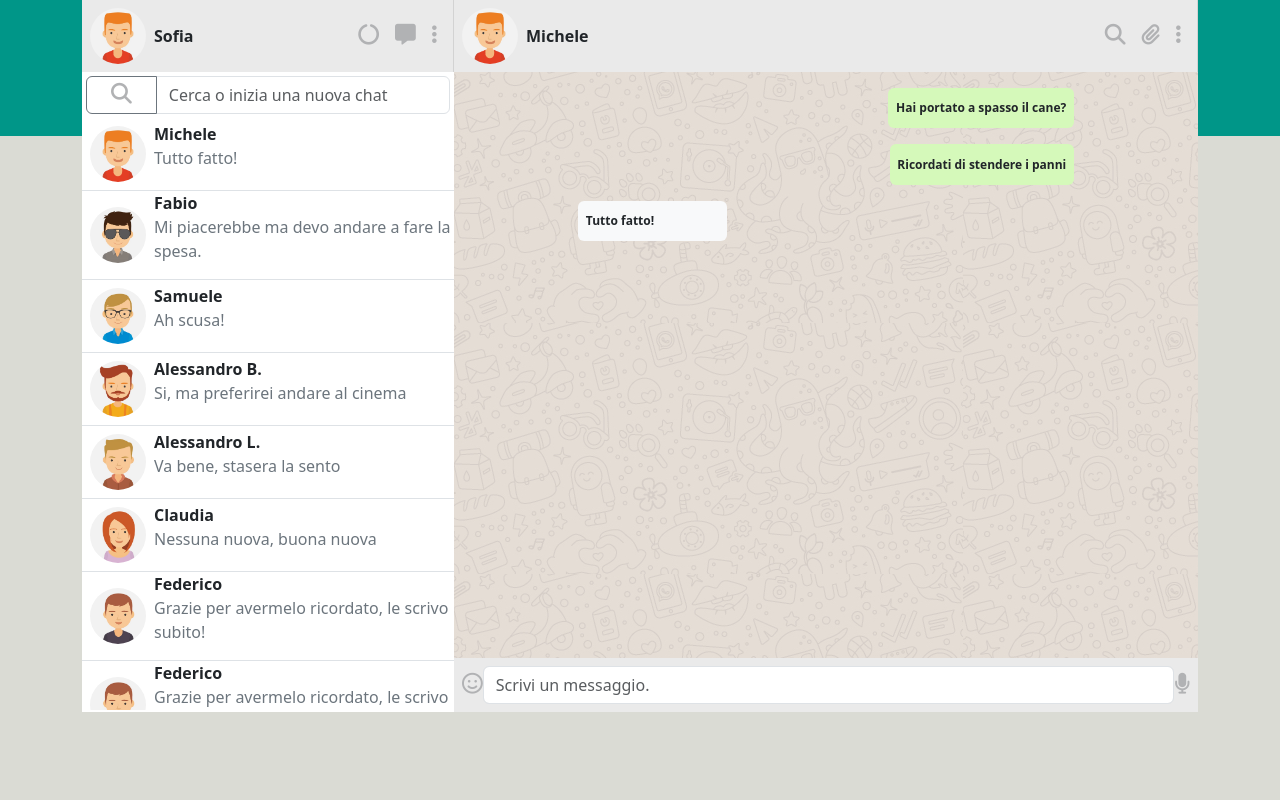
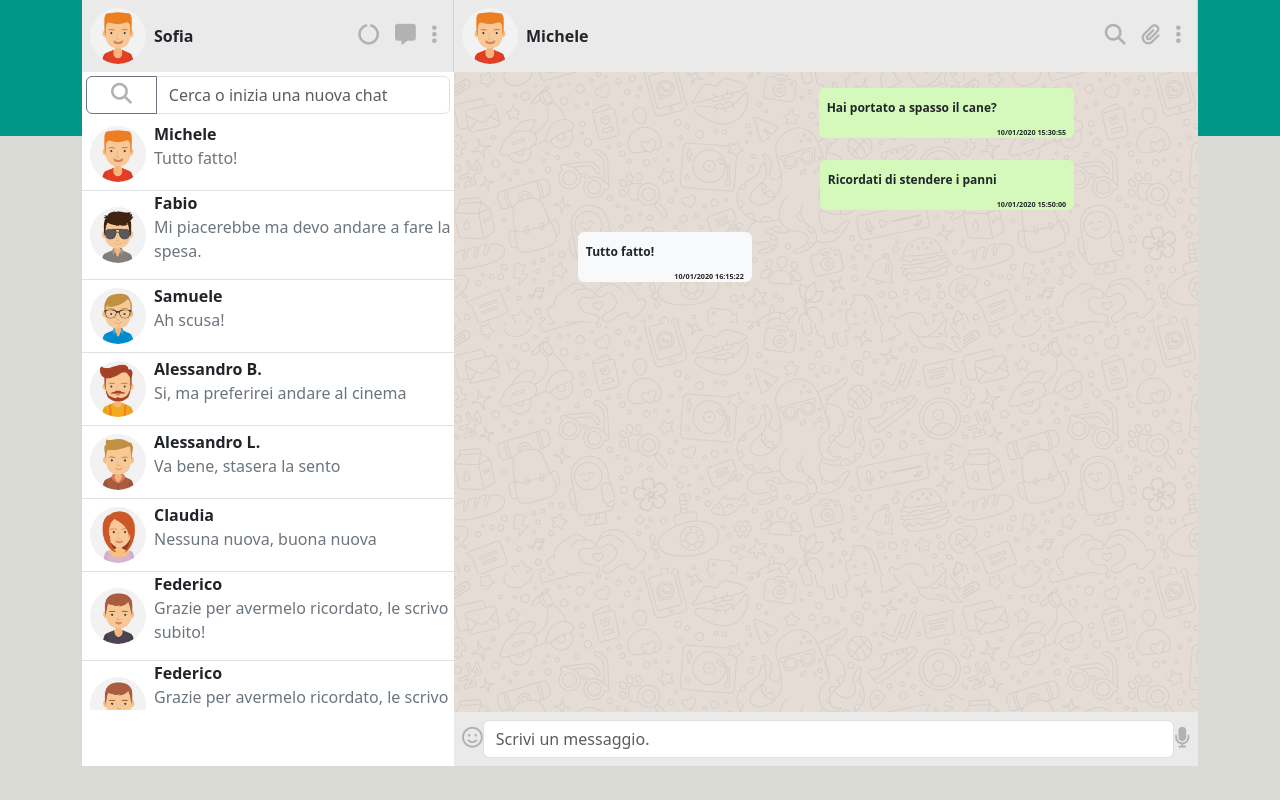
Before and after one commit to FilippoBonanno/vue-boolzapp, a plain HTML site: page index.html in a window 1280 px wide. Drawn offline with nearby package versions, Linux system fonts and the light colour scheme.

Commit message:
review probl container

```diff
--- a/css/style.css
+++ b/css/style.css
@@ -33,18 +33,15 @@ li {
 }
 
 .rightcontainer {
-    position: relative;
-
+    overflow-y: scroll;
     height: calc(100vh - 10rem);
     background-image: url(../img/mine.jpg);
 }
 
 .footermessage {
     background-color: #EAEAEA;
-    position: absolute;
-    bottom: 0;
-    width: 100%;
-    z-index: 5;
+
+
 }
 
 .userInput {
@@ -59,22 +56,32 @@ li {
 
 .rightMessage {
 
+
     background-color: #D5F9BA;
-    min-width: 30%;
+    min-width: 35%;
     line-height: 2rem;
     text-align: start;
+    height: 50px;
 
 }
 
 .leftMessage {
 
 
-    min-width: 30%;
+    min-width: 35%;
     line-height: 2rem;
     text-align: start;
+    height: 50px;
+
 }
 
 i {
     font-size: 1.3rem;
     color: #B1B2B4;
 }
+
+.dateTime {
+    font-size: 0.45rem;
+    padding-top: 1.5rem;
+
+}
--- a/index.html
+++ b/index.html
@@ -59,22 +59,12 @@
 
                                 <p class="text-secondary">{{getLastMessage(item)}}</p>
 
-
                             </div>
                         </div>
 
                     </div>
                 </div>
                  <!-- UTENTI BAR -->
-
-
-
-
-
-
-
-
-
 
 
             <div class="col-8">
@@ -99,15 +89,16 @@
                 <!-- CONTAINER MESS -->
                 <div class="rightcontainer d-flex justify-content-center">
 
-                    <div  class="col-8 mt-3">
+                    <div  class="col-8 mt-3 ">
                         <div v-for="element, i in contacts[userSelect].messages" class=" text-start">
                             <div v-if="element.status == 'received'"  class="text-start mb-3">
-                                <div class="badge bg-light text-dark leftMessage">{{element.message}} </div>
+                                <div class="badge bg-light text-dark leftMessage"><span style="float: left;">{{element.message}}</span> <span style="float: right;" class="dateTime">{{element.date}}</span></div>
+                                <p></p>
 
                             </div>
 
                             <div v-else  class="text-end mb-3">
-                                <div class="badge text-dark rightMessage">{{element.message}} </div>
+                                <div class="badge text-dark rightMessage"><span style="float: left;">{{element.message}}</span> <span style="float: right;" class="dateTime">{{element.date}}</span></div>
 
 
                             </div>
@@ -118,18 +109,18 @@
 
 
 
-                    <div class="fluid footermessage d-flex justify-content-around align-items-center p-2">
-
-                            <a href=""><i class="fa-regular fa-face-smile"></i></a>
-                            <input @keyup.enter="sendMessage" v-model="textUser" type="text" class="form-control userInput" placeholder="Scrivi un messaggio." aria-label="" aria-describedby="">
-                            <a href=""><i class="fa-solid fa-microphone"></i></a>
 
 
 
-                    </div>
+                </div>
+
+                <div class="footermessage d-flex justify-content-around align-items-center p-2">
+
+                    <a href=""><i class="fa-regular fa-face-smile"></i></a>
+                    <input @keyup.enter="sendMessage" v-model="textUser" type="text" class="form-control userInput" placeholder="Scrivi un messaggio." aria-label="" aria-describedby="">
+                    <a href=""><i class="fa-solid fa-microphone"></i></a>
 
                 </div>
-                <!-- CONTAINER MESS -->
 
 
             </div>
--- a/js/script.js
+++ b/js/script.js
@@ -259,7 +259,7 @@ contacts = [
             return {
                 contacts,
                 userSelect: 0,
-                textUser: ""
+                textUser: "",
 
 
 
@@ -289,18 +289,22 @@ contacts = [
             },
 
             sendMessage() {
+                const currentTime = new Date().toLocaleTimeString();
+
                 this.contacts[this.userSelect].messages.push(
                     {
-                        date: '10/01/2020 15:51:00',
+                        date: currentTime,
                         message: this.textUser,
                         status: 'send'
                     }
                 ),
 
                 setTimeout(() => {
+
+
                     this.contacts[this.userSelect].messages.push(
                         {
-                            date: '10/01/2020 15:51:00',
+                            date: currentTime,
                             message: 'OK!!',
                             status: 'received'
                         }
@@ -313,6 +317,7 @@ contacts = [
 
 
 
+
         },
 
         mounted() {
```
